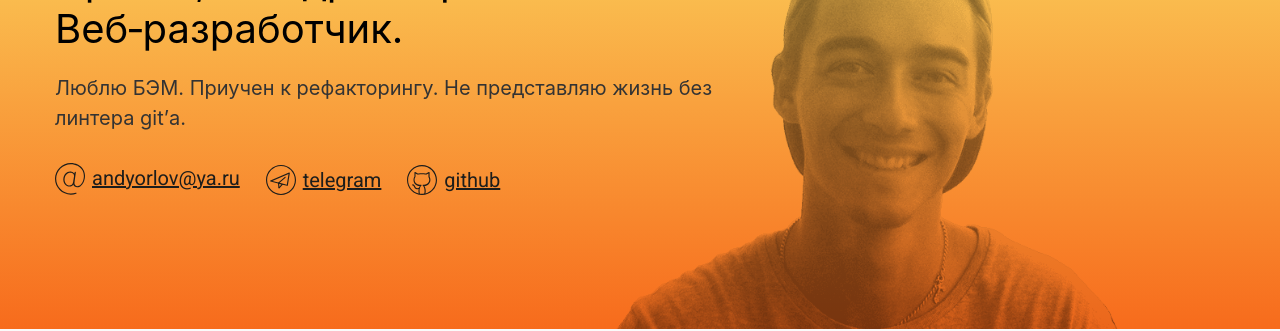
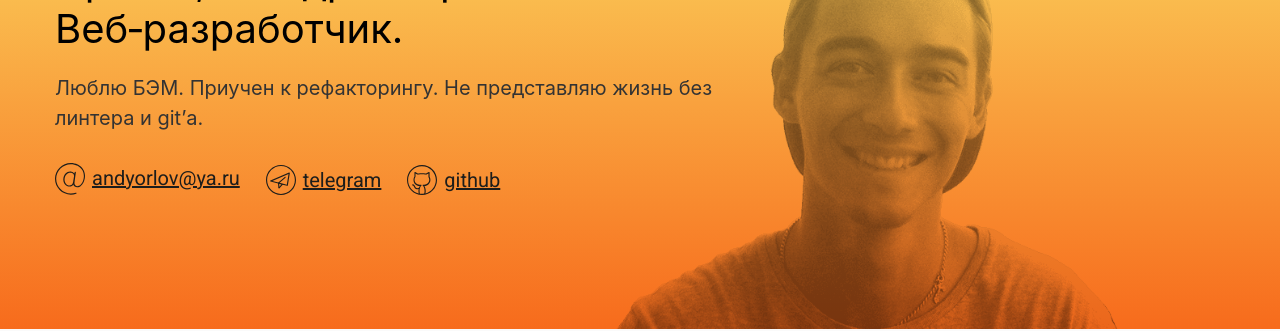
Before and after one commit to maibatsu/maibatsu.github.io, a Jekyll site: the page built from index.html, in a window 1280 px wide. Shown: the part 143-474 px from the top of the page. Built offline with Jekyll 4.4.1, drawn with Linux system fonts in a browser that asks for light colours.

```diff
--- a/_includes/home-page.html
+++ b/_includes/home-page.html
@@ -5,7 +5,7 @@
   <div class="container">
     <div class="hp-header__desc">
       <h1>Привет, я Андрей Орлов.<br>Веб&#8209;разработчик.</h1>
-      <p>Люблю БЭМ. Приучен к&nbsp;рефакторингу. Не&nbsp;представляю жизнь без линтера git&rsquo;а.</p>
+      <p>Люблю БЭМ. Приучен к&nbsp;рефакторингу. Не&nbsp;представляю жизнь без линтера и git&rsquo;а.</p>
       <div class="contact-links">
         <a href="mailto:andyorlov@ya.ru" rel="noopener noreferrer" target="_blank" title="Contact via email" class="contact-links__item"><span>{% include svg/icon-email.svg %}</span>andyorlov@ya.ru</a>
         <a href="https://t.me/maibatsu" rel="noopener noreferrer" target="_blank" title="Telegram Messenger" class="contact-links__item"><span>{% include svg/icon-telegram.svg %}</span> telegram</a>
```
